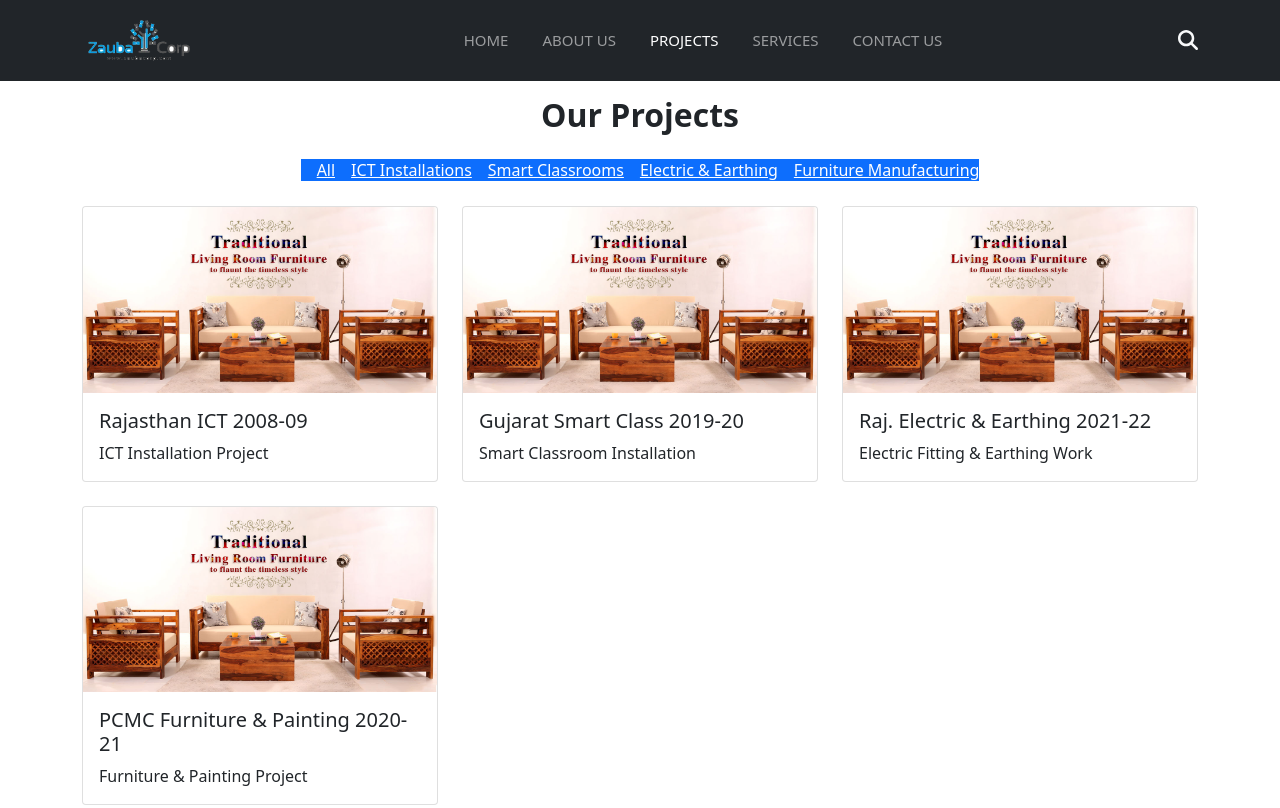
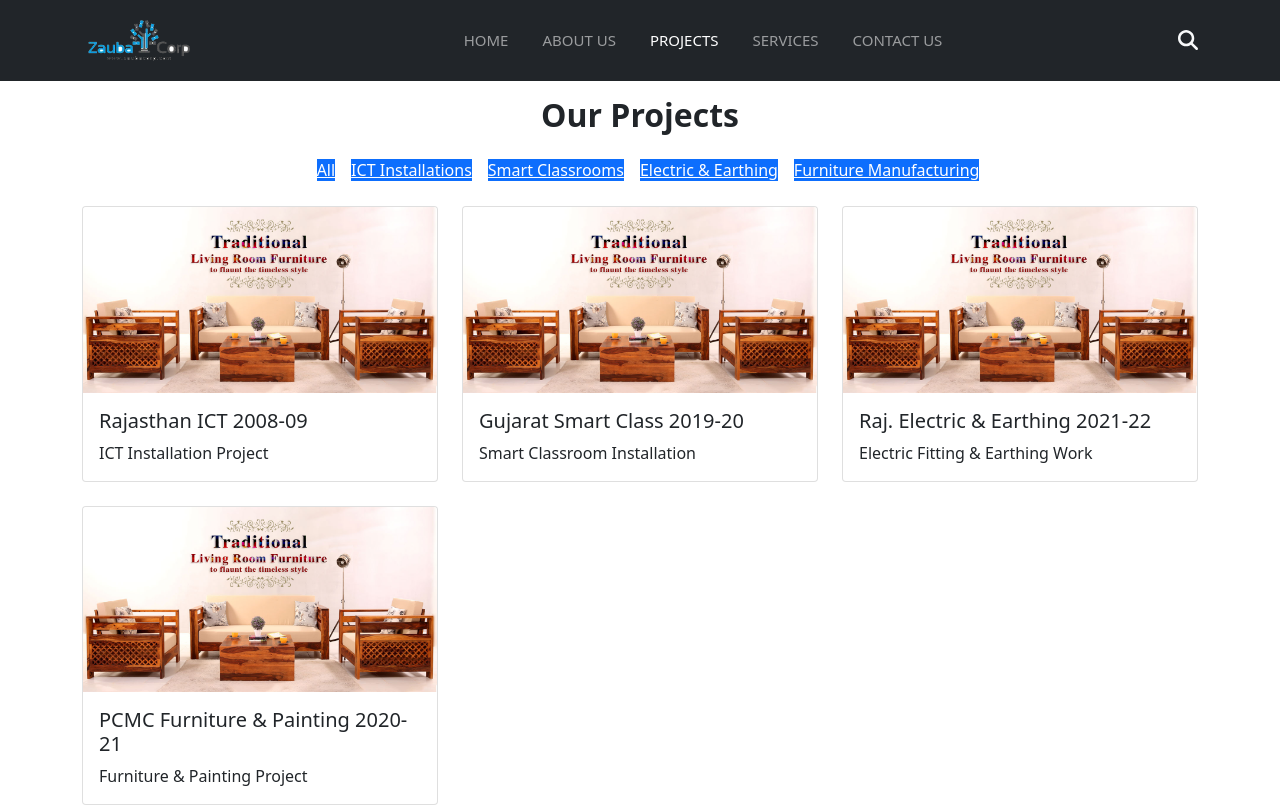
Before and after one commit to aziz-t4tech/lakshay-project, a plain HTML site: page projects.html in a window 1280 px wide. Shown: the top 808 px of the page. Drawn offline with nearby package versions, Linux system fonts and the light colour scheme.

Commit message:
Auto-update

```diff
--- a/projects.html
+++ b/projects.html
@@ -72,19 +72,19 @@
                 <!-- Project Categories (Clickable Tabs) -->
                 <ul class="nav nav-pills justify-content-center mb-4" id="project-tabs">
                     <li class="nav-item">
-                        <a class="text-white bg-primary ps-3 data-filter="all">All</a>
+                        <a class="text-white bg-primary ms-3 data-filter="all">All</a>
                     </li>
                     <li class="nav-item">
-                        <a class="text-white bg-primary ps-3 data-filter="ict">ICT Installations</a>
+                        <a class="text-white bg-primary ms-3 data-filter="ict">ICT Installations</a>
                     </li>
                     <li class="nav-item">
-                        <a class="text-white bg-primary ps-3 data-filter="smart-class">Smart Classrooms</a>
+                        <a class="text-white bg-primary ms-3 data-filter="smart-class">Smart Classrooms</a>
                     </li>
                     <li class="nav-item">
-                        <a class="text-white bg-primary ps-3 data-filter="electric">Electric & Earthing</a>
+                        <a class="text-white bg-primary ms-3 data-filter="electric">Electric & Earthing</a>
                     </li>
                     <li class="nav-item">
-                        <a class="text-white bg-primary ps-3 data-filter="furniture">Furniture Manufacturing</a>
+                        <a class="text-white bg-primary ms-3 data-filter="furniture">Furniture Manufacturing</a>
                     </li>
                 </ul>
 
```
